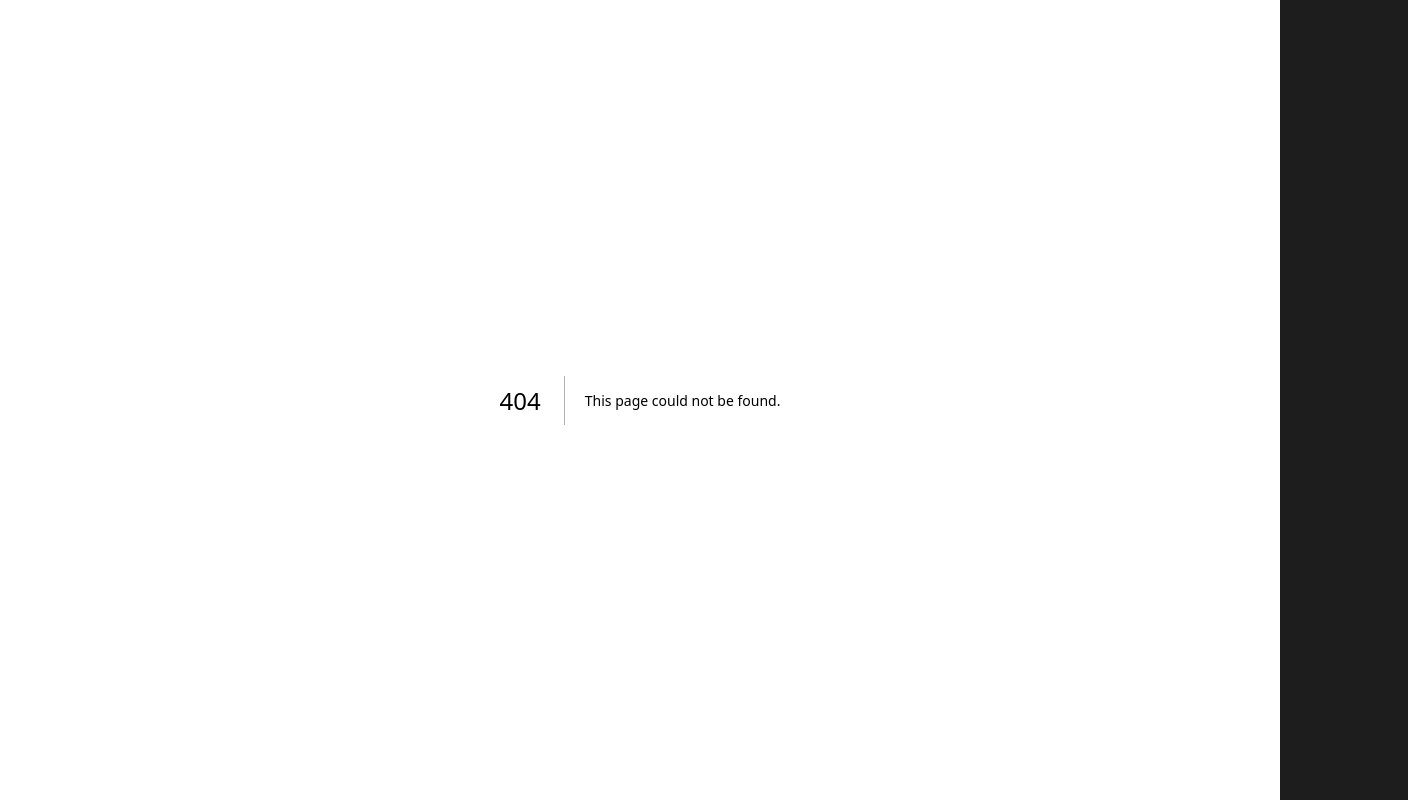
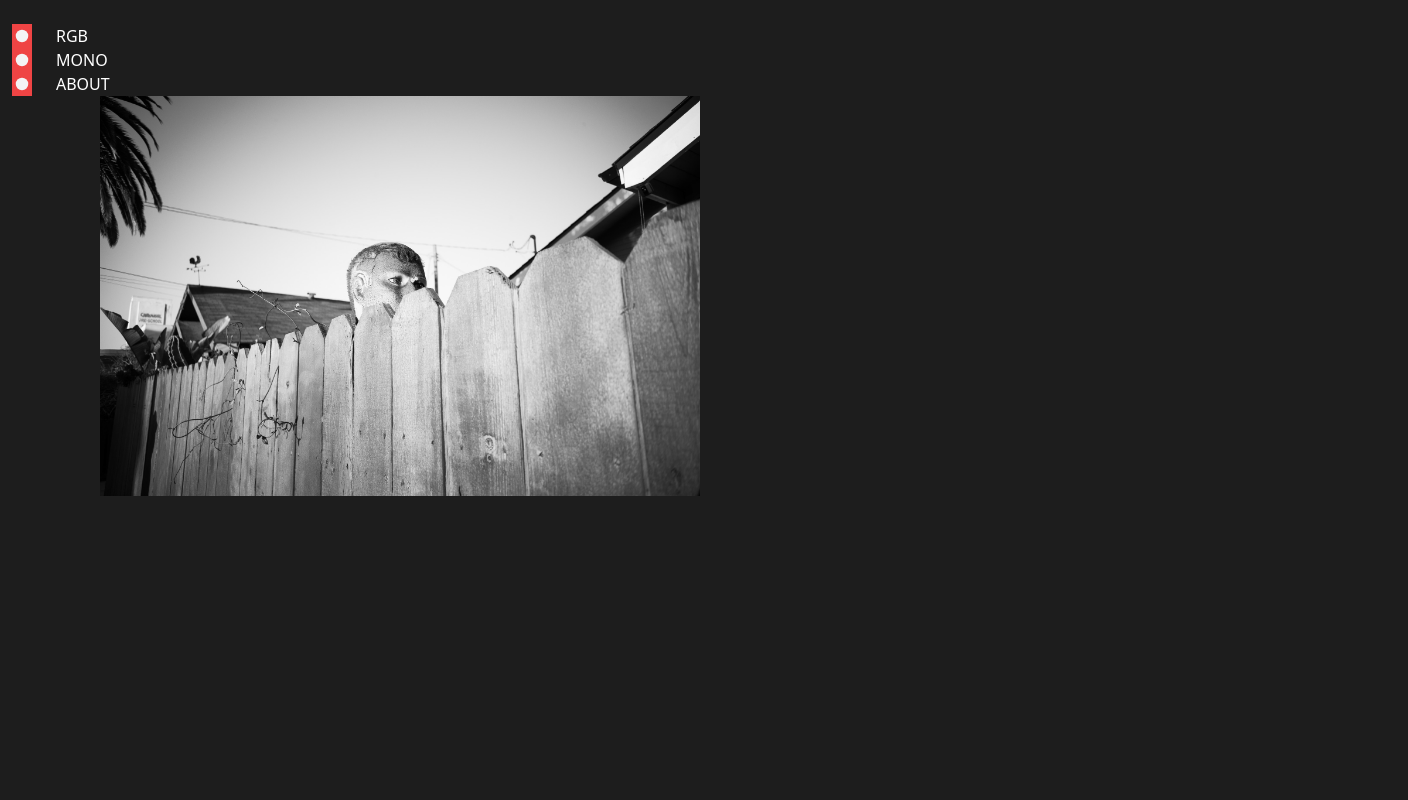
Before and after one commit to BBtxt/BBLOG_World, a Next.js app: page /mono in a window 1280 px wide. Before the commit this address had no page. Shown: the whole page, 1408 px wide, since content can reach past the window. Built offline with nearby package versions, Linux system fonts and the light colour scheme.

Commit message:
refactored routing and created layout

```diff
--- a/package.json
+++ b/package.json
@@ -16,11 +16,12 @@
     "eslint": "8.44.0",
     "eslint-config-next": "13.4.9",
     "framer-motion": "^10.12.20",
-    "next": "13.4.9",
+    "next": "^13.4.11",
     "postcss": "8.4.26",
     "react": "18.2.0",
     "react-dom": "18.2.0",
     "tailwindcss": "3.3.3",
-    "typescript": "5.1.6"
+    "three": "^0.154.0",
+    "typescript": "^5.1.6"
   }
 }
--- /dev/null
+++ b/src/components/Hero.jsx
@@ -0,0 +1,11 @@
+import React, { useEffect, useRef } from 'react'
+import * as THREE from 'three'
+
+const Hero = () => {
+
+
+  return (<div>BUTT STUFF </div>);
+
+};
+
+export default Hero
--- /dev/null
+++ b/src/components/layout.tsx
@@ -0,0 +1,21 @@
+import React, { ReactNode } from 'react'
+import Nav from './Nav'
+
+type LayoutProps = {
+    children: ReactNode;
+  };
+
+const Layout = ( {children}:LayoutProps ) => {
+  return (
+<div>
+<section>
+      <Nav/>
+     </section>
+     <section>
+    <main>{children}</main>
+     </section>
+</div>
+  )
+}
+
+export default Layout
--- a/components/Nav.tsx
+++ b/src/components/nav.tsx
@@ -1,11 +1,7 @@
 import React, { useState } from "react";
 import { Variants, motion } from "framer-motion";
 import Image from "next/image";
-
-type NavProps = {
-  // selectedItem: number;
-  onTabClick: (id:string) => void;
-};
+import Link from "next/link";
 
 
 const navItems: Variants = {
@@ -36,13 +32,13 @@ const navList: Variants = {
   },
 };
 
-const Nav = ({onTabClick}:NavProps) => {
+const Nav = () => {
 
   const items = [
-    { id: 1, name: "HOME" },
-    { id: 2, name: "RGB" },
-    { id: 3, name: "MONO" },
-    { id: 4, name: "ABOUT" },
+    { id: 1, name: "HOME", path: "/" },
+    { id: 2, name: "RGB", path: "/rgb" },
+    { id: 3, name: "MONO", path: "/mono" },
+    { id: 4, name: "ABOUT", path: "/about" },
   ];
 
 
@@ -60,7 +56,6 @@ const Nav = ({onTabClick}:NavProps) => {
         {items.map((item, index) => (
             <motion.li
             key={item.id}
-            onClick={() => onTabClick(item.name)}
             initial={{ opacity: 0, y: 20 }}
             animate={{ opacity: 1, y: 0 }}
             transition={{
@@ -70,6 +65,8 @@ const Nav = ({onTabClick}:NavProps) => {
               delay: 0.1 + index * 0.2,
             }}
           >
+            <Link
+            href={item.path}>
               <motion.div
                 variants={navItems}
                 whileHover="whileHover"
@@ -80,6 +77,8 @@ const Nav = ({onTabClick}:NavProps) => {
                 className="ml-3 bg-red-500"/>
                 <motion.p>{item.name}</motion.p>
               </motion.div>
+
+            </Link>
           </motion.li>
         ))}
       </motion.ul>
--- a/src/pages/_app.tsx
+++ b/src/pages/_app.tsx
@@ -1,6 +1,11 @@
 import '@/styles/globals.css'
-import type { AppProps } from 'next/app'
+import App, { AppProps } from 'next/app.js'
+import Layout from '@components/layout'
 
-export default function App({ Component, pageProps }: AppProps) {
-  return <Component {...pageProps} />
+export default function MyApp({ Component, pageProps }: AppProps) {
+  return (
+    <Layout>
+      <Component {...pageProps} />
+    </Layout>
+  )
 }
--- a/src/pages/index.tsx
+++ b/src/pages/index.tsx
@@ -1,38 +1,13 @@
-import { useState } from "react";
-import Nav from "../../components/nav";
-import Hero from "../../components/Hero";
-import Mono from "../../components/Mono";
-import Rgb from "../../components/Rgb";
-import About from "../../components/About";
+import Layout from "@/components/layout";
+
 
 export default function Home() {
-  const [selectedItem, setSelectedItem] = useState("HOME");
-
-  const handleSelect = (name: string) => {
-    setSelectedItem(name);
-  };
-
-  let content;
-  if (selectedItem === "HOME") {
-    content = <Hero />;
-  } else if (selectedItem === "MONO") {
-    content = <Mono />;
-  } else if (selectedItem === "RGB") {
-    content = <Rgb />;
-  } else if (selectedItem === "ABOUT") {
-    content = <About />;
-  }
-
-
 
   return (
-    <main className="flex flex-row min-h-screen items-center justify-between p-24">
-     <section>
-      <Nav onTabClick={handleSelect}/>
-     </section>
-     <section>
-      {content}
-     </section>
-    </main>
+<div>
+
+      testshit
+
+</div>
   );
 }
--- a/components/Mono.tsx
+++ b/src/pages/mono.tsx
@@ -3,28 +3,32 @@ import { motion } from 'framer-motion'
 import Image from 'next/image'
 
 
+
+
 const Mono = () => {
+
  const [selectedItem, setSelectedItem] = useState(1);
 
  const handleSelect = () => {
-    setSelectedItem( selectedItem + 1);
+    setSelectedItem( (selectedItem) => (selectedItem >= 8 ? 1 : selectedItem + 1));
   };
 
-  if(selectedItem >= 8) {
-    setSelectedItem(1)
-  }
 
   return (
-    <div
+    <motion.div
+    initial={false}
+    animate={{ opacity: 1, x:100}}
+    transition={{ease: "easeOut", duration: 2}}
     onClick={handleSelect}
     >
-      <Image
+      <motion.img
+      key={selectedItem}
       src={`/mono/mono-${selectedItem}.jpg`}
       alt="Picture of the author"
       width={600}
       height={600}
       />
-    </div>
+    </motion.div>
   )
 }
 
--- a/tsconfig.json
+++ b/tsconfig.json
@@ -15,9 +15,10 @@
     "jsx": "preserve",
     "incremental": true,
     "paths": {
-      "@/*": ["./src/*"]
+      "@/*": ["./src/*"],
+      "@components/*": ["./src/components/*"],
     }
   },
-  "include": ["next-env.d.ts", "**/*.ts", "**/*.tsx"],
+  "include": ["next-env.d.ts", "**/*.ts", "**/*.tsx", "src/components/Hero.jsx"],
   "exclude": ["node_modules"]
 }
```
Also changed, not shown: components/Hero.tsx (deleted, +0 -9 lines), src/components/globe.js (added), src/pages/about.tsx (renamed from components/About.tsx), src/pages/rgb.tsx (renamed from components/Rgb.tsx), 1 other file (tests, documents, lock files or other folders). Lines whose indentation alone changed are shown as unchanged.
